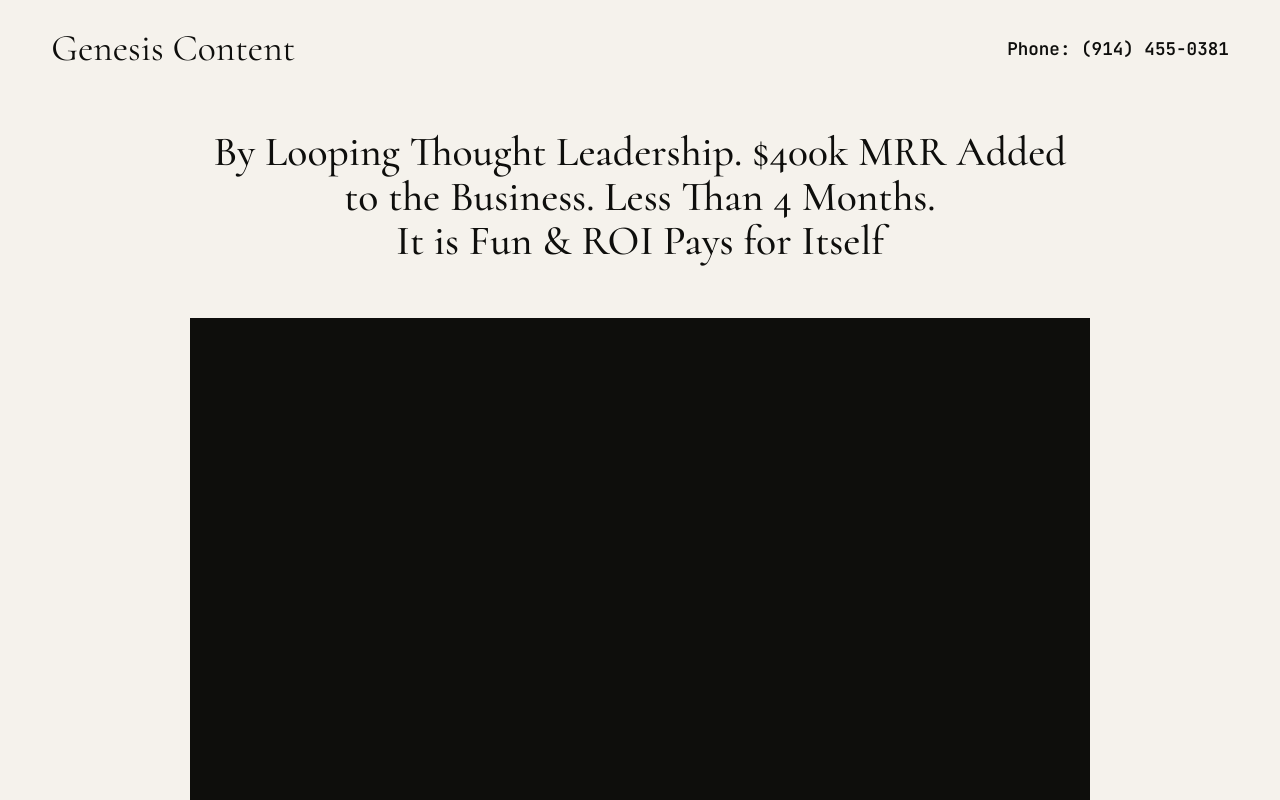
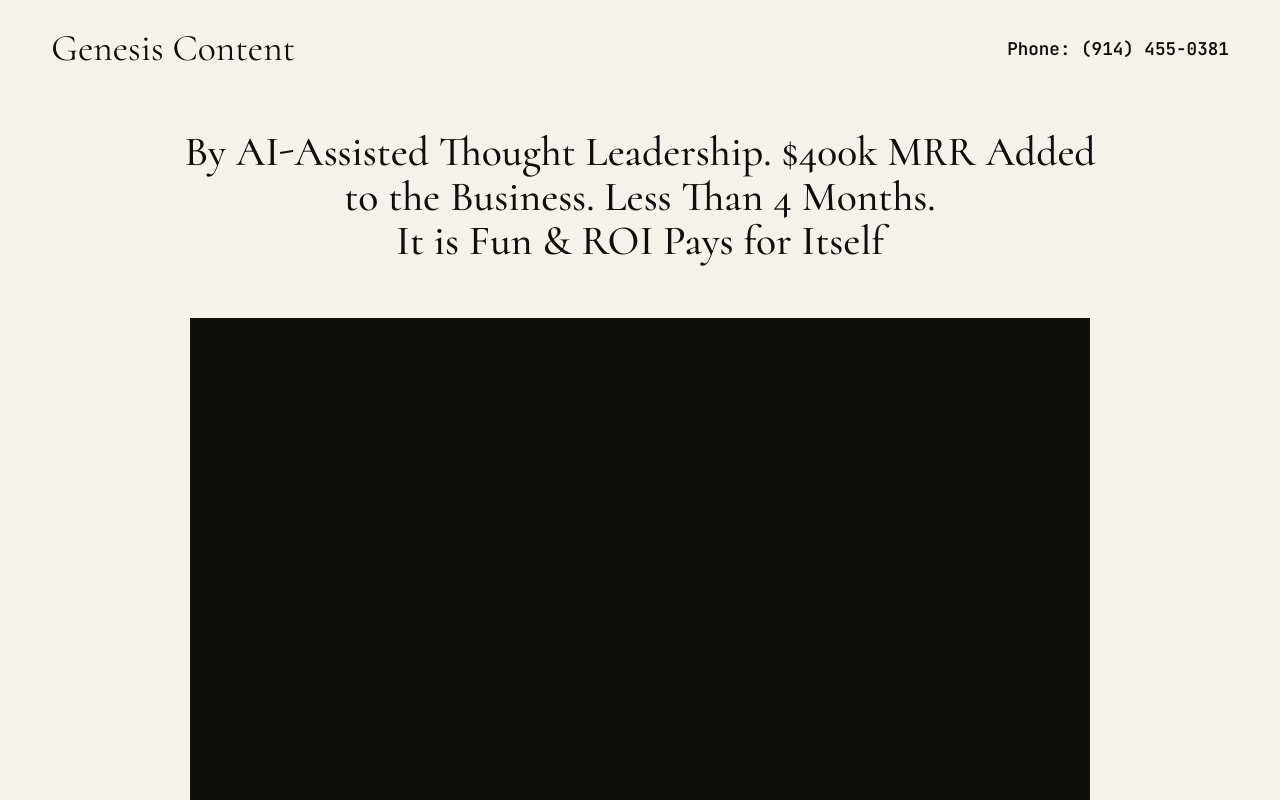
Before and after one commit to tdgeraldmcd/genesiswebsite, a plain HTML site: page thesis/index.html in a window 1280 px wide. Shown: the top 800 px of the page. Drawn offline with Linux system fonts and the light colour scheme; a script that the page names is missing.

Commit message:
headline update

```diff
--- a/thesis/index.html
+++ b/thesis/index.html
@@ -17,7 +17,7 @@
     <title>Thesis | Genesis Content</title>
     <meta
       name="description"
-      content="By Looping Thought Leadership. $400k MRR Added to the Business. Less Than 4 Months. It is Fun &amp; ROI Pays for Itself."
+      content="By AI-Assisted Thought Leadership. $400k MRR Added to the Business. Less Than 4 Months. It is Fun &amp; ROI Pays for Itself."
     >
     <script async src="https://tally.so/widgets/embed.js"></script>
 
@@ -53,7 +53,7 @@
       <main>
         <article class="about-article thesis-article" aria-labelledby="page-title">
           <h1 id="page-title">
-            <span class="thesis-title-line">By Looping Thought Leadership. $400k MRR Added</span>
+            <span class="thesis-title-line">By AI-Assisted Thought Leadership. $400k MRR Added</span>
             <span class="thesis-title-line">to the Business. Less Than 4 Months.</span>
             <span class="thesis-title-line">It is Fun &amp; ROI Pays for Itself</span>
           </h1>
```
